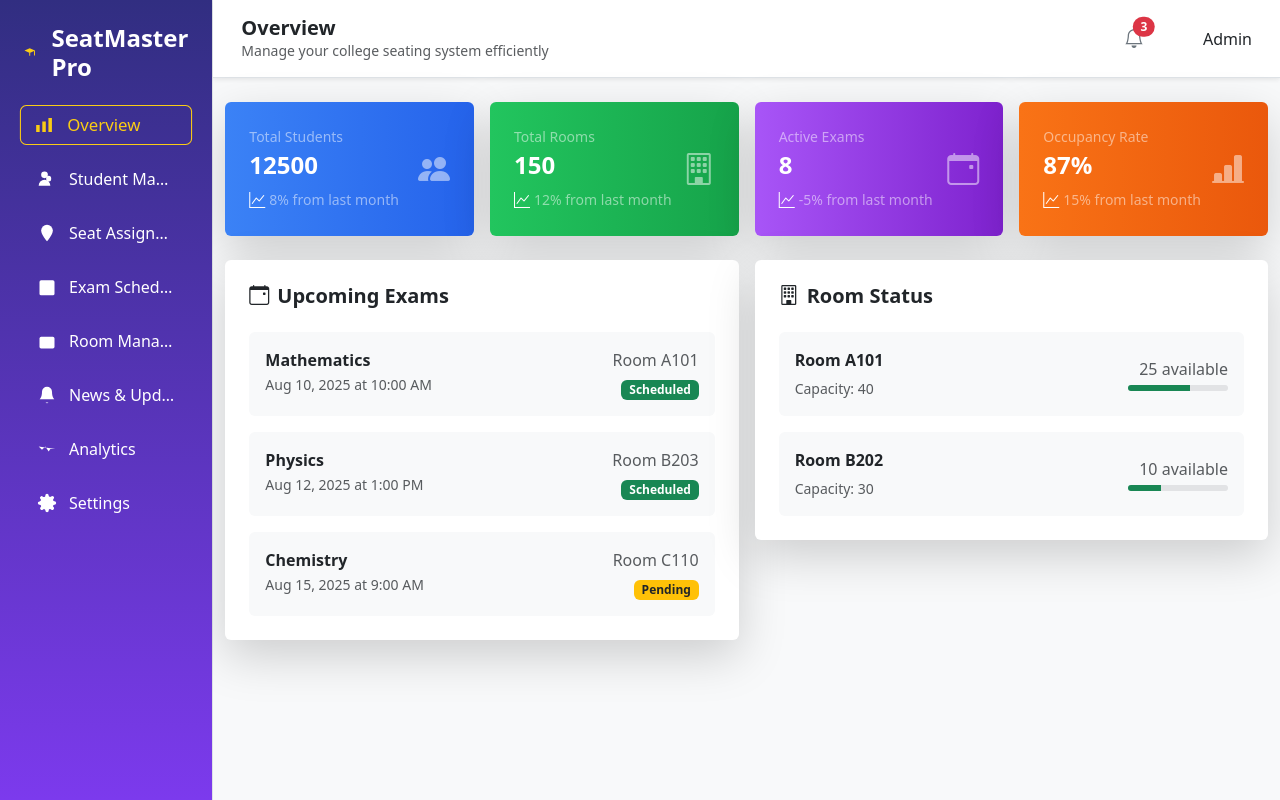
After one commit to akheelFaizal/seating_arrangement, a Django app: template seating_arrangement/templates/admin/Admin.html in a window 1280 px wide. The commit adds this page. Run offline with Django 5.2, Linux system fonts and the light colour scheme; the template is opened without the code that fills it, so the values that code supplies are empty.

Commit message:
moved admin and student pages to respective folders

```diff
--- a/seating_arrangement/app/views.py
+++ b/seating_arrangement/app/views.py
@@ -2,8 +2,8 @@ from django.shortcuts import render, redirect
 
 
 def index(request):
-      return render(request, 'Admin.html')
+      return render(request, 'admin/Admin.html')
 
 
 def StudentLogin(request):
-    return render(request, 'studentLogin.html')
+    return render(request, 'student/studentLogin.html')
--- /dev/null
+++ b/seating_arrangement/templates/admin/Admin.html
@@ -0,0 +1,182 @@
+<!DOCTYPE html>
+<html lang="en">
+  <head>
+    {% load static %}
+    <meta charset="UTF-8" />
+    <meta name="viewport" content="width=device-width, initial-scale=1.0" />
+    <title>Admin Dashboard</title>
+
+    <!-- Bootstrap CSS -->
+    <link
+      href="https://cdn.jsdelivr.net/npm/bootstrap@5.3.3/dist/css/bootstrap.min.css"
+      rel="stylesheet"
+    />
+    <!-- Bootstrap Icons -->
+    <link
+      href="https://cdn.jsdelivr.net/npm/bootstrap-icons@1.10.5/font/bootstrap-icons.css"
+      rel="stylesheet"
+    />
+    <!-- Custom CSS -->
+    <link href="{% static 'common.css' %}" rel="stylesheet" />
+  </head>
+  <body class="bg-light">
+    <div class="container-fluid min-vh-100 d-flex flex-column">
+      <div class="row flex-grow-1">
+        <!-- Sidebar -->
+        <div
+          id="sidebarWrapper"
+          class="col-lg-2 d-none d-lg-block p-0 bg-white border-end"
+        >
+          {% include 'components/SideBar.html' %}
+        </div>
+
+        <!-- Main Content -->
+        <div id="mainContent" class="col p-0">
+          {% include 'components/Header.html' with title="Overview" %}
+
+          <div class="container-fluid py-4">
+
+            <!-- Dashboard Cards -->
+            <div class="row g-3">
+              <!-- Card 1 -->
+              <div class="col-12 col-sm-6 col-lg-3">
+                {% include 'components/Card.html' with title="Total Students" value=12500 icon="bi-people-fill" trend="8%" color_start="#3b82f6" color_end="#2563eb" %}
+              </div>
+              <!-- Card 2 -->
+              <div class="col-12 col-sm-6 col-lg-3">
+                {% include 'components/Card.html' with title="Total Rooms" value=150 trend="12%" icon="bi-building" trend_icon="bi-graph-up" color_start="#22c55e" color_end="#16a34a" color_start="#22c55e" color_end="#16a34a" %}
+              </div>
+              <!-- Card 3 -->
+              <div class="col-12 col-sm-6 col-lg-3">
+                {% include 'components/Card.html' with title="Active Exams" value=8 icon="bi-calendar-event" trend="-5%" trend_icon="down" color_start="#a855f7" color_end="#7e22ce" %}
+              </div>
+              <!-- Card 4 -->
+              <div class="col-12 col-sm-6 col-lg-3">
+                {% include 'components/Card.html' with title="Occupancy Rate" value="87%" icon="bi-bar-chart-line-fill" trend="15%" trend_icon="up" color_start="#f97316" color_end="#ea580c" %}
+              </div>
+            </div>
+
+            <!-- Upcoming Exams and Room Status -->
+            <div class="row mt-2 g-3">
+              <!-- Upcoming Exams -->
+              <div class="col-lg-6">
+                <div class="bg-white p-4 rounded shadow-lg">
+                  <h5 class="mb-4 d-flex align-items-center fw-bold text-dark">
+                    <i class="bi bi-calendar-event me-2 text-indigo-600"></i>
+                    Upcoming Exams
+                  </h5>
+                  <div class="d-flex flex-column gap-3">
+                    <div
+                      class="d-flex flex-column flex-sm-row justify-content-between bg-light p-3 rounded"
+                    >
+                      <div>
+                        <p class="fw-semibold mb-0 text-dark">Mathematics</p>
+                        <small class="text-muted"
+                          >Aug 10, 2025 at 10:00 AM</small
+                        >
+                      </div>
+                      <div class="text-end mt-2 mt-sm-0">
+                        <p class="mb-1 text-muted">Room A101</p>
+                        <span class="badge bg-success">Scheduled</span>
+                      </div>
+                    </div>
+                    <div
+                      class="d-flex flex-column flex-sm-row justify-content-between bg-light p-3 rounded"
+                    >
+                      <div>
+                        <p class="fw-semibold mb-0 text-dark">Physics</p>
+                        <small class="text-muted"
+                          >Aug 12, 2025 at 1:00 PM</small
+                        >
+                      </div>
+                      <div class="text-end mt-2 mt-sm-0">
+                        <p class="mb-1 text-muted">Room B203</p>
+                        <span class="badge bg-success">Scheduled</span>
+                      </div>
+                    </div>
+                    <div
+                      class="d-flex flex-column flex-sm-row justify-content-between bg-light p-3 rounded"
+                    >
+                      <div>
+                        <p class="fw-semibold mb-0 text-dark">Chemistry</p>
+                        <small class="text-muted"
+                          >Aug 15, 2025 at 9:00 AM</small
+                        >
+                      </div>
+                      <div class="text-end mt-2 mt-sm-0">
+                        <p class="mb-1 text-muted">Room C110</p>
+                        <span class="badge bg-warning text-dark">Pending</span>
+                      </div>
+                    </div>
+                  </div>
+                </div>
+              </div>
+
+              <!-- Room Status -->
+              <div class="col-lg-6">
+                <div class="bg-white p-4 rounded shadow-lg">
+                  <h5 class="mb-4 d-flex align-items-center fw-bold text-dark">
+                    <i class="bi bi-building me-2 text-indigo-600"></i> Room
+                    Status
+                  </h5>
+
+                  <div class="d-flex flex-column gap-3">
+                    <!-- Room 1 -->
+                    <div
+                      class="d-flex justify-content-between align-items-center bg-light p-3 rounded"
+                    >
+                      <div>
+                        <p class="mb-1 fw-semibold text-dark">Room A101</p>
+                        <small class="text-muted">Capacity: 40</small>
+                      </div>
+                      <div class="text-end ms-3">
+                        <p class="mb-1 text-muted">25 available</p>
+                        <div
+                          class="progress bg-secondary-subtle"
+                          style="height: 6px; width: 100px"
+                        >
+                          <div
+                            class="progress-bar bg-success"
+                            style="width: 62.5%"
+                          ></div>
+                        </div>
+                      </div>
+                    </div>
+
+                    <!-- Room 2 -->
+                    <div
+                      class="d-flex justify-content-between align-items-center bg-light p-3 rounded"
+                    >
+                      <div>
+                        <p class="mb-1 fw-semibold text-dark">Room B202</p>
+                        <small class="text-muted">Capacity: 30</small>
+                      </div>
+                      <div class="text-end ms-3">
+                        <p class="mb-1 text-muted">10 available</p>
+                        <div
+                          class="progress bg-secondary-subtle"
+                          style="height: 6px; width: 100px"
+                        >
+                          <div
+                            class="progress-bar bg-success"
+                            style="width: 33.33%"
+                          ></div>
+                        </div>
+                      </div>
+                    </div>
+
+                    <!-- Add more rooms as needed -->
+                  </div>
+                </div>
+              </div>
+            </div>
+            <!-- End Two Column Section -->
+          </div>
+        </div>
+      </div>
+    </div>
+
+    <!-- Bootstrap JS -->
+    <script src="https://cdn.jsdelivr.net/npm/bootstrap@5.3.3/dist/js/bootstrap.bundle.min.js"></script>
+  </body>
+</html>
--- /dev/null
+++ b/seating_arrangement/templates/components/Card.html
@@ -0,0 +1,16 @@
+<div
+  class="p-4 rounded shadow-lg text-white"
+  style="background-image: linear-gradient(to right, {{ color_start }}, {{ color_end }} );"
+>
+  <div class="d-flex justify-content-between align-items-center">
+    <div>
+      <p class="text-white-50 mb-1 small fw-medium">{{ title }}</p>
+      <h4 class="mb-0 fw-bold">{{ value }}</h4>
+      <div class="d-flex align-items-center mt-2">
+        <i class="bi bi-graph-up me-1"></i>
+        <small class="text-white-50">{{ trend }} from last month</small>
+      </div>
+    </div>
+    <i class="bi {{ icon }} fs-2 text-white-50"></i>
+  </div>
+</div>
--- a/seating_arrangement/templates/components/Header.html
+++ b/seating_arrangement/templates/components/Header.html
@@ -1,15 +1,4 @@
-<!DOCTYPE html>
-<html lang="en">
-  <head>
-    <meta charset="UTF-8" />
-    <meta name="viewport" content="width=device-width, initial-scale=1.0" />
-    <title>Document</title>
-    <link
-      rel="stylesheet"
-      href="https://cdn.jsdelivr.net/npm/bootstrap-icons@1.10.5/font/bootstrap-icons.css"
-    />
-  </head>
-  <body>
+
 <div class="header bg-white shadow-sm border-bottom p-3">
   <div
     class="container-fluid d-flex justify-content-between align-items-center"
@@ -24,7 +13,7 @@
       </button>
       <div>
         <h2 class="h5 fw-bold text-capitalize mb-0" id="pageTitle">
-              Overview
+          {{title}}
         </h2>
         <p class="text-muted small mb-0">
           Manage your college seating system efficiently
@@ -57,12 +46,8 @@
         >
           <i class="bi bi-person text-white fs-6"></i>
         </div>
-            <span class="ms-2 fw-medium d-none d-sm-inline text-dark"
-              >Admin</span
-            >
+        <span class="ms-2 fw-medium d-none d-sm-inline text-dark">Admin</span>
       </div>
     </div>
   </div>
 </div>
-  </body>
-</html>
--- a/seating_arrangement/templates/components/SideBar.html
+++ b/seating_arrangement/templates/components/SideBar.html
@@ -21,7 +21,7 @@
       aria-label="Sidebar Navigation"
     >
       <div class="p-4 d-flex flex-column flex-grow-1">
-        <div class="d-flex align-items-center mt-2">
+        <div class="d-flex align-items-center mb-4">
           <svg
             xmlns="http://www.w3.org/2000/svg"
             viewBox="0 0 24 24"
@@ -35,10 +35,10 @@
           <h1 class="fs-4 fw-bold mb-0">SeatMaster Pro</h1>
         </div>
 
-        <nav id="navButtons" class="d-flex flex-column gap-3 mt-4" role="navigation">
+        <nav id="navButtons" class="d-flex flex-column gap-3" role="navigation">
           <button
             type="button"
-            class="btn sidebar-btn text-start text-white fs-5 d-flex align-items-center active"
+            class="btn sidebar-btn text-start text-white d-flex align-items-center active"
             data-id="overview"
           >
             <svg xmlns="http://www.w3.org/2000/svg" fill="currentColor" viewBox="0 0 24 24">
@@ -51,7 +51,7 @@
 
           <button
             type="button"
-            class="btn sidebar-btn fs-5 text-start text-white d-flex align-items-center"
+            class="btn sidebar-btn text-start text-white d-flex align-items-center"
             data-id="students"
           >
             <svg xmlns="http://www.w3.org/2000/svg" fill="currentColor" viewBox="0 0 24 24">
@@ -64,7 +64,7 @@
 
           <button
             type="button"
-            class="btn sidebar-btn text-start fs-5 text-white d-flex align-items-center"
+            class="btn sidebar-btn text-start text-white d-flex align-items-center"
             data-id="seating"
           >
             <svg xmlns="http://www.w3.org/2000/svg" fill="currentColor" viewBox="0 0 24 24">
@@ -76,7 +76,7 @@
 
           <button
             type="button"
-            class="btn sidebar-btn text-start fs-5 text-white d-flex align-items-center"
+            class="btn sidebar-btn text-start text-white d-flex align-items-center"
             data-id="exams"
           >
             <svg xmlns="http://www.w3.org/2000/svg" fill="currentColor" viewBox="0 0 24 24">
@@ -90,7 +90,7 @@
 
           <button
             type="button"
-            class="btn sidebar-btn text-start fs-5 text-white d-flex align-items-center"
+            class="btn sidebar-btn text-start text-white d-flex align-items-center"
             data-id="rooms"
           >
             <svg xmlns="http://www.w3.org/2000/svg" fill="currentColor" viewBox="0 0 24 24">
@@ -102,7 +102,7 @@
 
           <button
             type="button"
-            class="btn sidebar-btn text-start fs-5 text-white d-flex align-items-center"
+            class="btn sidebar-btn text-start text-white d-flex align-items-center"
             data-id="news"
           >
             <svg xmlns="http://www.w3.org/2000/svg" fill="currentColor" viewBox="0 0 24 24">
@@ -114,7 +114,7 @@
 
           <button
             type="button"
-            class="btn sidebar-btn text-start fs-5 text-white d-flex align-items-center"
+            class="btn sidebar-btn text-start text-white d-flex align-items-center"
             data-id="analytics"
           >
             <svg xmlns="http://www.w3.org/2000/svg" fill="currentColor" viewBox="0 0 24 24">
@@ -125,7 +125,7 @@
 
           <button
             type="button"
-            class="btn sidebar-btn text-start fs-5 text-white d-flex align-items-center"
+            class="btn sidebar-btn text-start text-white d-flex align-items-center"
             data-id="settings"
           >
             <svg xmlns="http://www.w3.org/2000/svg" fill="currentColor" viewBox="0 0 24 24">
```
Also changed, not shown: seating_arrangement/templates/Admin.html (deleted, +0 -190 lines), seating_arrangement/templates/admin/StudentManagement.html (added), seating_arrangement/templates/student/studentLogin.html (renamed from seating_arrangement/templates/studentLogin.html). Lines whose indentation alone changed are shown as unchanged.
